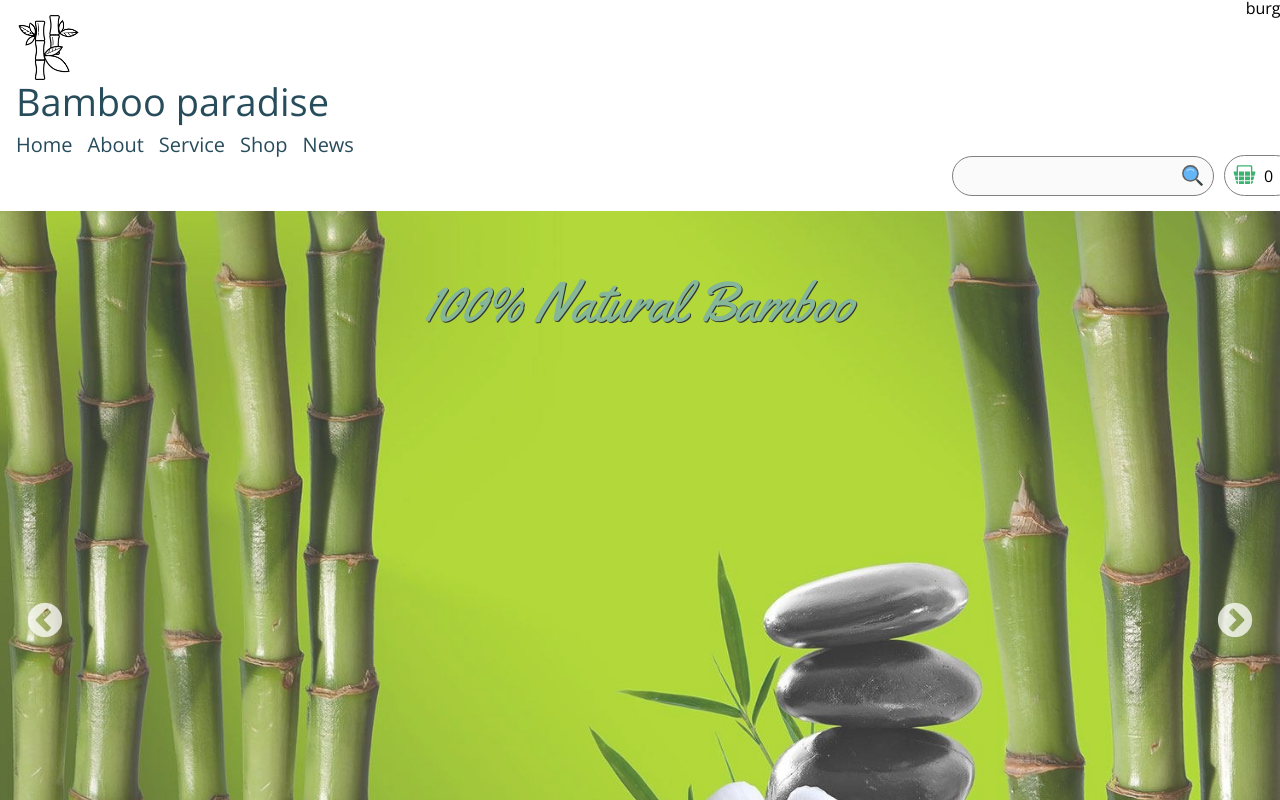
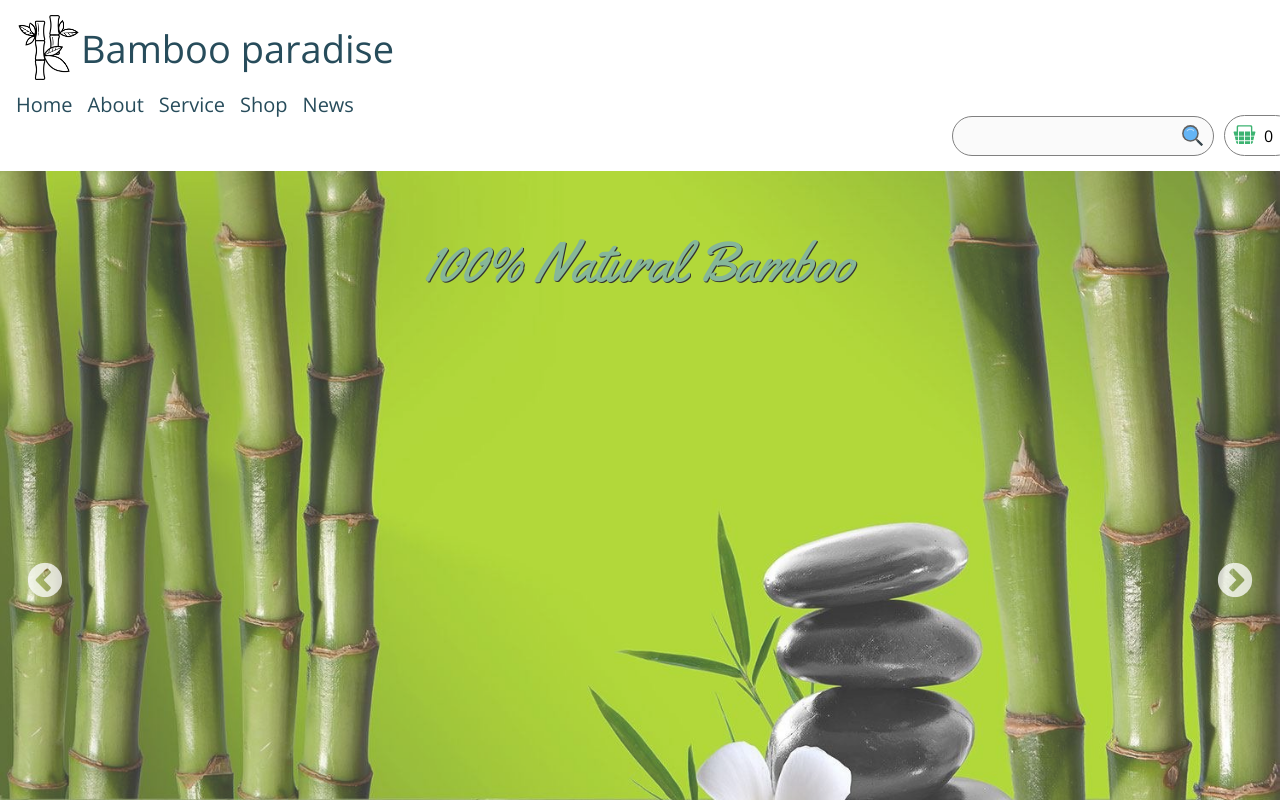
Before and after one commit to Fredduke1983/bamboo, a React (Vite) app: page /bamboo/about in a window 1280 px wide. Shown: the top 800 px of the page. Built offline with nearby package versions, Linux system fonts and the light colour scheme.

Commit message:
ADD: burger-menu

```diff
--- a/package.json
+++ b/package.json
@@ -10,6 +10,7 @@
     "preview": "vite preview"
   },
   "dependencies": {
+    "prop-types": "^15.8.1",
     "react": "^18.2.0",
     "react-dom": "^18.2.0",
     "react-icons": "^4.10.1",
--- a/src/components/Header/Header.jsx
+++ b/src/components/Header/Header.jsx
@@ -1,5 +1,10 @@
 import { NavLink } from "react-router-dom";
+import { TiThMenu } from "react-icons/ti";
+import { RxCross2 } from "react-icons/rx";
+import PropTypes from "prop-types";
+
 import {
+  BurgerMenuBtn,
   HeaderList,
   HeaderListItem,
   HeaderLogo,
@@ -11,7 +16,7 @@ import {
 import { UserNav } from "./UserNav";
 import logo from "../../img/bamboo-logo.png";
 
-export const Header = () => {
+export const Header = ({ isMenuOpen, toggleMenu }) => {
   return (
     <HeaderNav>
       <MenuWrapper>
@@ -19,7 +24,13 @@ export const Header = () => {
           <HeaderLogo src={logo} className="logo"></HeaderLogo>
           <HeaderTitle>Bamboo paradise</HeaderTitle>
         </LogoTitleWrapper>
-        <p>burger</p>
+        <BurgerMenuBtn type="button" onClick={toggleMenu}>
+          {isMenuOpen ? (
+            <RxCross2 className="burger-menu" />
+          ) : (
+            <TiThMenu className="burger-menu" />
+          )}
+        </BurgerMenuBtn>
       </MenuWrapper>
 
       <HeaderList>
@@ -43,3 +54,8 @@ export const Header = () => {
     </HeaderNav>
   );
 };
+
+Header.propTypes = {
+  isMenuOpen: PropTypes.bool,
+  toggleMenu: PropTypes.func,
+};
--- a/src/components/Header/Header.styled.js
+++ b/src/components/Header/Header.styled.js
@@ -1,5 +1,17 @@
-import styled from "styled-components";
+import styled, { keyframes } from "styled-components";
 import { colors } from "../../utils/_variables";
+
+const rotateAnimation = keyframes`
+  0% {
+    transform: rotate(0) scale(1);
+  }
+  50%{
+    transform:scale(0.5);
+  }
+  100% {
+    transform: rotate(180deg) scale(1);
+  }
+`;
 
 const HeaderNav = styled.header`
   /* position: relative;
@@ -19,13 +31,41 @@ const HeaderNav = styled.header`
     flex-direction: column;
     padding: 25px 0;
   } */
+  .burger-menu {
+    position: absolute;
+    width: 100%;
+    height: 100%;
+    top: 0;
+    left: 0;
+    transition: transform 0.6s;
+    transform-origin: center;
+    animation: ${rotateAnimation} 0.6s linear;
+  }
 `;
+
+const BurgerMenuBtn = styled.button`
+  @media screen and (min-width: 768px) {
+    display: none;
+  }
+
+  display: block;
+  z-index: 2;
+  position: relative;
+  margin-top: 20px;
+  width: 40px;
+  height: 40px;
+  background-color: transparent;
+  border: none;
+`;
+
 const LogoTitleWrapper = styled.div`
   @media screen and (min-width: 320px) {
     padding: 15px 0;
   }
-  /* display: flex;
-  align-items: center; */
+  @media screen and (min-width: 768px) {
+    display: flex;
+    align-items: center;
+  }
 `;
 
 const HeaderLogo = styled.img`
@@ -77,4 +117,5 @@ export {
   HeaderListItem,
   LogoTitleWrapper,
   MenuWrapper,
+  BurgerMenuBtn,
 };
--- a/src/components/Header/ModalMenu/ModalMenu.jsx
+++ b/src/components/Header/ModalMenu/ModalMenu.jsx
@@ -1,10 +1,15 @@
+import PropTypes from "prop-types";
 import { HeaderMenu } from "./HeaderMenu";
 import { ModalMenuWrapper } from "./ModalMenu.styled";
 
-export const ModalMenu = () => {
+export const ModalMenu = ({ isModalShow }) => {
   return (
-    <ModalMenuWrapper>
+    <ModalMenuWrapper className={isModalShow ? "open" : "close"}>
       <HeaderMenu />
     </ModalMenuWrapper>
   );
 };
+
+ModalMenu.propTypes = {
+  isModalShow: PropTypes.bool,
+};
--- a/src/components/Header/ModalMenu/ModalMenu.styled.js
+++ b/src/components/Header/ModalMenu/ModalMenu.styled.js
@@ -8,6 +8,16 @@ const ModalMenuWrapper = styled.div`
   width: 100vw;
   height: 100vh;
   background-color: #fff;
+  transition: opacity 0.6s, transform 1s;
+
+  &.open {
+    opacity: 1;
+    transform: translateY(0);
+  }
+  &.close {
+    opacity: 0;
+    transform: translateY(100%);
+  }
 `;
 
 export { ModalMenuWrapper };
--- a/src/components/Layout.jsx
+++ b/src/components/Layout.jsx
@@ -1,4 +1,4 @@
-import { Outlet } from "react-router";
+import { Outlet, useLocation } from "react-router";
 import { Container } from "../utils/_container";
 import { Footer } from "./Footer/Footer";
 import { ModalMenu } from "./Header/ModalMenu/ModalMenu";
@@ -7,21 +7,34 @@ import { useEffect, useState } from "react";
 
 export const Layout = () => {
   const [isModalShow, setIsModalShow] = useState(false);
+  const location = useLocation();
 
   useEffect(() => {
-    if (isModalShow) document.body.style.overflow = "hidden";
+    if (isModalShow) {
+      document.body.style.overflow = "hidden";
+    } else {
+      document.body.style.overflow = "";
+    }
   }, [isModalShow]);
+
+  useEffect(() => {
+    setIsModalShow(false);
+  }, [location]);
 
   return (
     <>
       <Container>
-        <Header />
+        <Header
+          isMenuOpen={isModalShow}
+          toggleMenu={() => setIsModalShow(!isModalShow)}
+        />
       </Container>
       <Outlet />
       <Container>
         <Footer />
       </Container>
-      {isModalShow && <ModalMenu />}
+
+      <ModalMenu isModalShow={isModalShow} />
     </>
   );
 };
```
Also changed, not shown: 1 other file (tests, documents, lock files or other folders).
